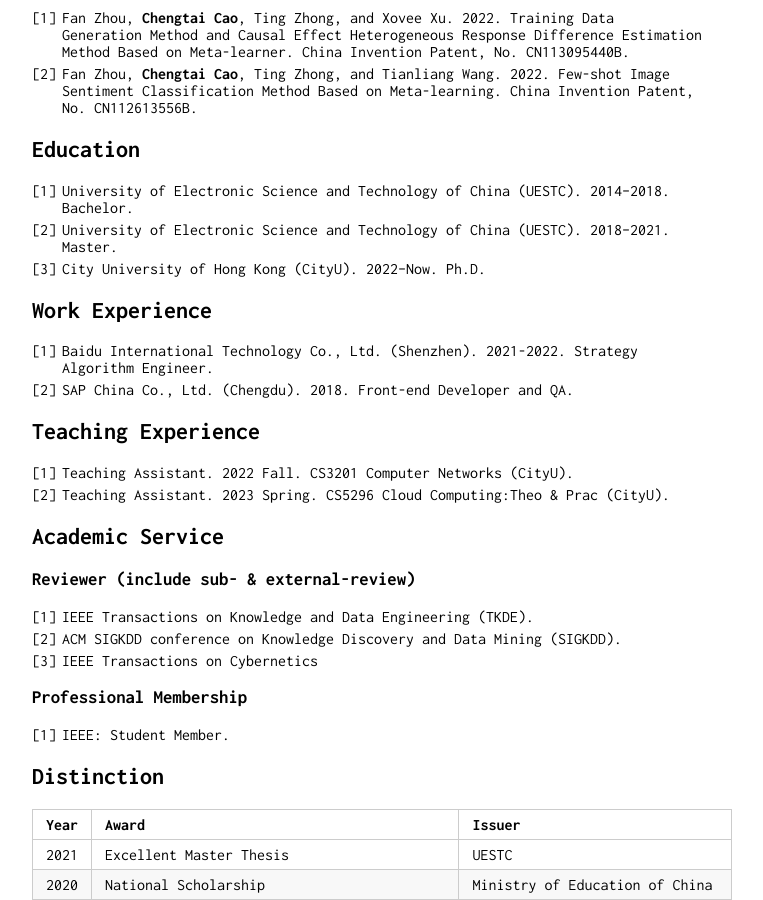
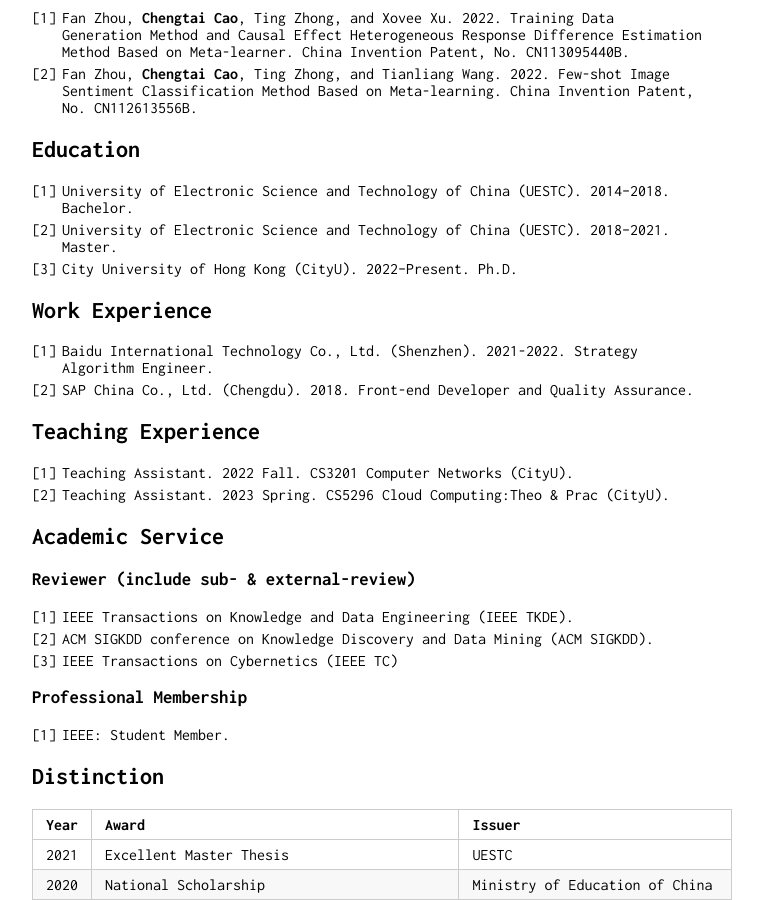
Before and after one commit to ChengtaiCao/ChengtaiCao.github.io, a Jekyll site: the page built from index.md, in a window 1280 px wide and 900 px high, scrolled down 1174 px. Shown: the whole window, without its empty margins (258-1021 px from the left). Built offline with Jekyll 4.4.1, drawn with Linux system fonts in a browser that asks for light colours; our own code applies the rules of GitHub Pages for plain Markdown files; some of the changed text lies outside the part shown.

Commit message:
Fix a Typo

```diff
--- a/index.md
+++ b/index.md
@@ -17,7 +17,7 @@ Deep Learning, Autonomous Driving, Graph Neural Networks, and Uncertainty.
 1. Fan Zhou and **Chengtai Cao\***. 2021. Overcoming Catastrophic Forgetting in Graph Neural Networks with Experience Replay. Proceedings of the AAAI Conference on Artificial Intelligence (AAAI).
 2. Fan Zhou, **Chengtai Cao**, Kunpeng Zhang, Goce Trajcevski, Ting Zhong, and Ji Geng. 2019. Meta-GNN: on Few-shot Node Classification in Graph Meta-learning. ACM International Conference on Information and Knowledge Management (CIKM).
 3. Fan Zhou, **Chengtai Cao**, Goce Trajcevski, Kunpeng Zhang, Ting Zhong, and Ji Geng. 2020. Fast Network Alignment via Graph Meta-learning. IEEE Conference on Computer Communications (INFOCOM).
-4. Fan Zhou, Shupei Chen, Jin Wu, **Chengtai Cao**,, and Shengming Zhang. 2021. Trajectory-User Linking via Graph Neural Network. IEEE International Conference on Communications (ICC).
+4. Fan Zhou, Shupei Chen, Jin Wu, **Chengtai Cao**, and Shengming Zhang. 2021. Trajectory-User Linking via Graph Neural Network. IEEE International Conference on Communications (ICC).
 
 ### Journal
 1. Fan, Zhou, **Chengtai Cao**, Ting Zhong, and Ji Geng. 2021. Learning Meta-knowledge for Few-shot Image Emotion Recognition. Expert Systems with Applications (ESWA).
@@ -36,11 +36,11 @@ Deep Learning, Autonomous Driving, Graph Neural Networks, and Uncertainty.
 ## Education
 1. University of Electronic Science and Technology of China (UESTC). 2014--2018. Bachelor.
 2. University of Electronic Science and Technology of China (UESTC). 2018--2021. Master.
-3. City University of Hong Kong (CityU). 2022--Now. Ph.D.
+3. City University of Hong Kong (CityU). 2022--Present. Ph.D.
 
 ## Work Experience
 1. Baidu International Technology Co., Ltd. (Shenzhen). 2021-2022. Strategy Algorithm Engineer.
-2. SAP China Co., Ltd. (Chengdu). 2018. Front-end Developer and QA.
+2. SAP China Co., Ltd. (Chengdu). 2018. Front-end Developer and Quality Assurance.
 
 ## Teaching Experience
 1. Teaching Assistant. 2022 Fall. CS3201 Computer Networks (CityU).
@@ -49,9 +49,9 @@ Deep Learning, Autonomous Driving, Graph Neural Networks, and Uncertainty.
 ## Academic Service
 
 ### Reviewer (include sub- & external-review)
-1. IEEE Transactions on Knowledge and Data Engineering (TKDE).
-2. ACM SIGKDD conference on Knowledge Discovery and Data Mining (SIGKDD).
-3. IEEE Transactions on Cybernetics
+1. IEEE Transactions on Knowledge and Data Engineering (IEEE TKDE).
+2. ACM SIGKDD conference on Knowledge Discovery and Data Mining (ACM SIGKDD).
+3. IEEE Transactions on Cybernetics (IEEE TC)
 
 ### Professional Membership
 1. IEEE: Student Member.
```
Also changed, not shown: README.md.
